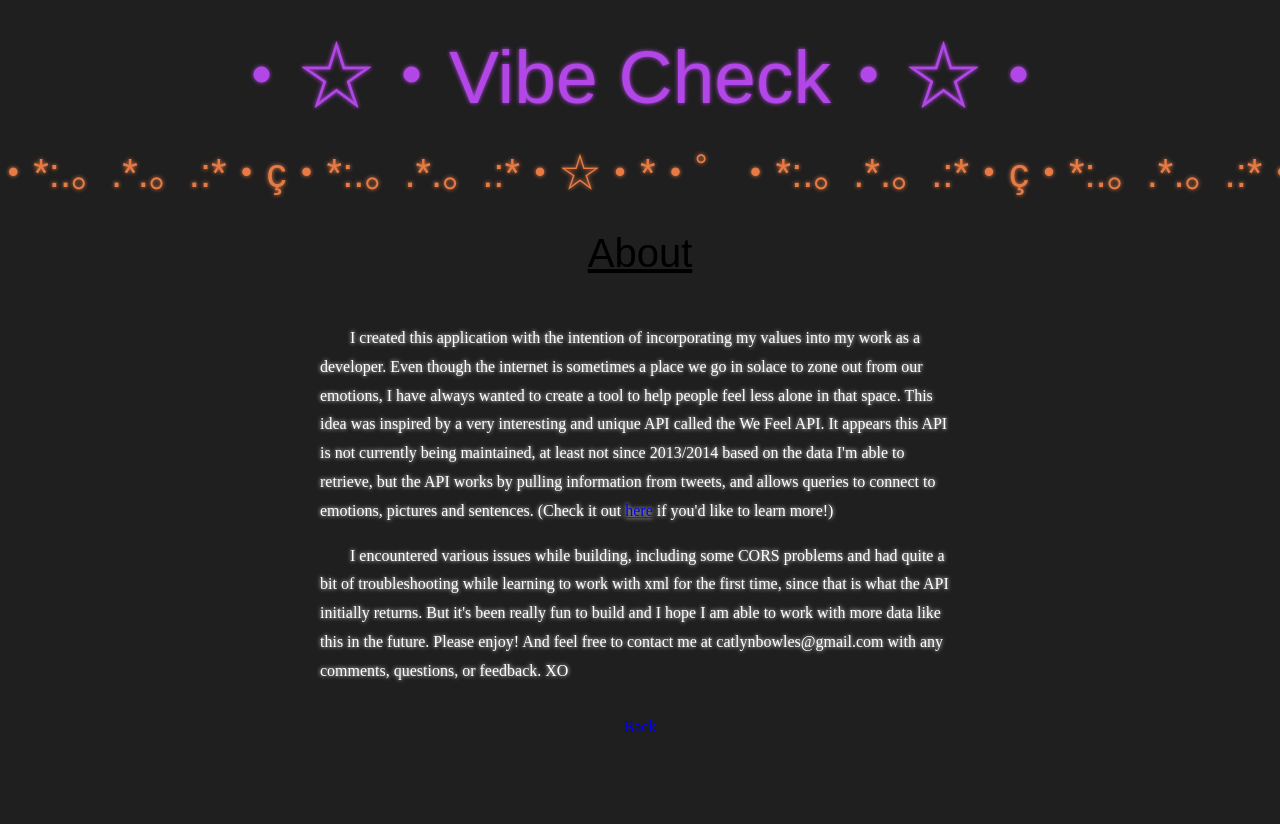
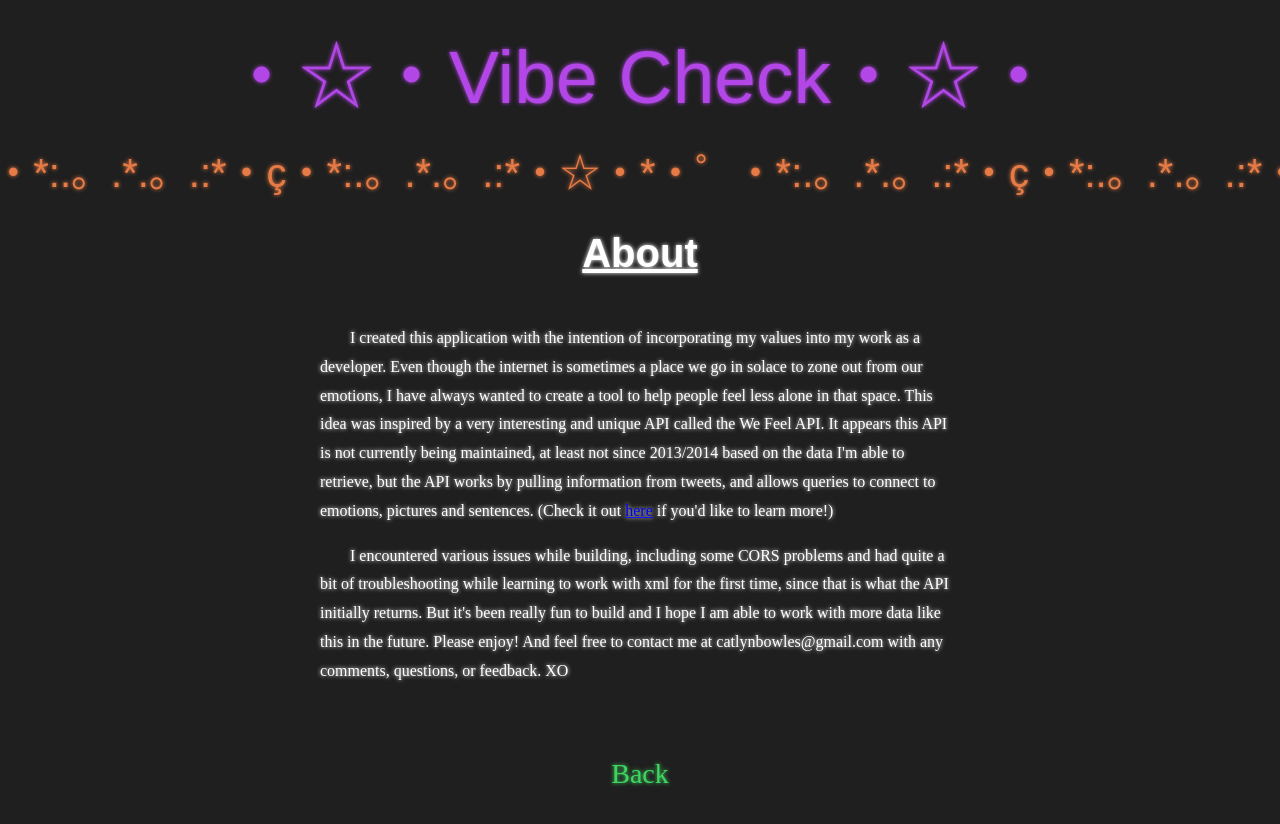
Before and after one commit to catlynbowles/vibes, a Next.js app: page /about in a window 1280 px wide. Shown: the top 824 px of the page. Built offline with nearby package versions, Linux system fonts and the light colour scheme.

Commit message:
add to globals

```diff
--- a/pages/globals.css
+++ b/pages/globals.css
@@ -2,7 +2,9 @@ html {
   height: 100vh;
 }
 
-body, #root, .homepage {
+body,
+#root,
+.homepage {
   background: #1f1f1f;
   width: 100%;
   height: 100%;
@@ -22,3 +24,91 @@ body, #root, .homepage {
   color: #e67b46;
   text-shadow: 0 0 4px #e67b46;
 }
+
+.page-container {
+  margin: 10px;
+  display: flex;
+  justify-content: center;
+  align-items: center;
+  flex-direction: column;
+}
+
+.checkin-buttons p {
+  margin: 0;
+  font-size: 28px;
+  line-height: 9rem;
+  color: #3fd560;
+  text-shadow: 0 0 4px #3fd560;
+}
+
+.refresh p {
+  color: #a020f0;
+  text-shadow: 0 0 4px #a020f0;
+}
+
+.refresh:hover {
+  cursor: pointer;
+}
+
+.button-container {
+  width: 100%;
+  display: flex;
+  justify-content: center;
+  gap: 2rem;
+  align-items: center;
+  flex-wrap: wrap;
+}
+
+.subtitle {
+  color: white;
+  font-weight: 300;
+  text-shadow: 0 0 4px white;
+}
+
+.learn-more p {
+  margin: 0;
+  font-size: 20px;
+  line-height: 9rem;
+  color: #3fd560;
+  text-shadow: 0 0 4px #3fd560;
+}
+
+.options-container {
+  height: 100%;
+  display: flex;
+  flex-direction: column;
+  justify-content: space-between;
+  align-items: center;
+  gap: 7rem;
+}
+
+@media (max-width: 600px) {
+  .button-container {
+    flex-direction: column;
+  }
+}
+
+.about {
+  margin: 2rem;
+  text-decoration: underline;
+  font-weight: 600;
+}
+
+.description {
+  color: white;
+  font-weight: 300;
+  text-shadow: 0 0 4px white;
+}
+
+.about-container {
+  display: flex;
+  flex-direction: column;
+  justify-content: center;
+  align-items: center;
+}
+
+.description-container {
+  width: 50%;
+  text-indent: 30px;
+  line-height: 1.8;
+}
```
Also changed, not shown: src/components/CheckIn/CheckIn.css (+0 -7 lines).
